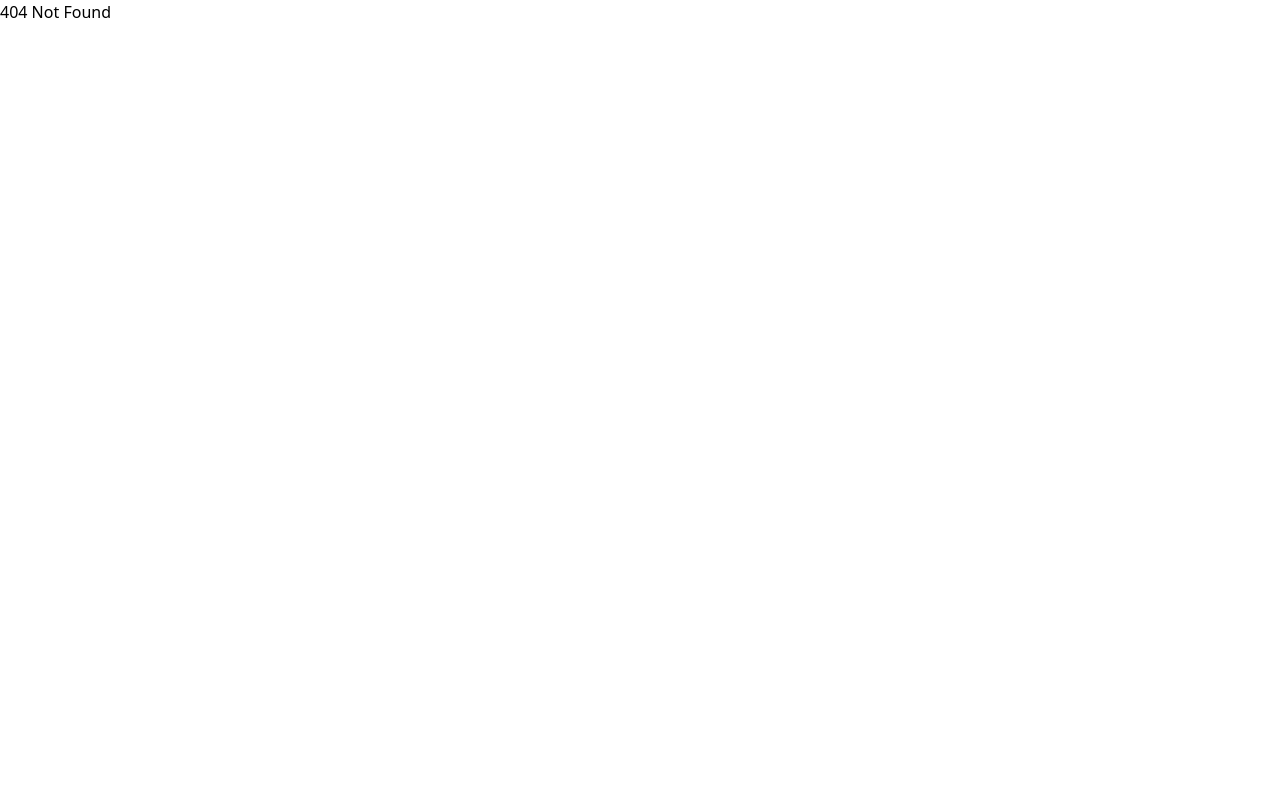
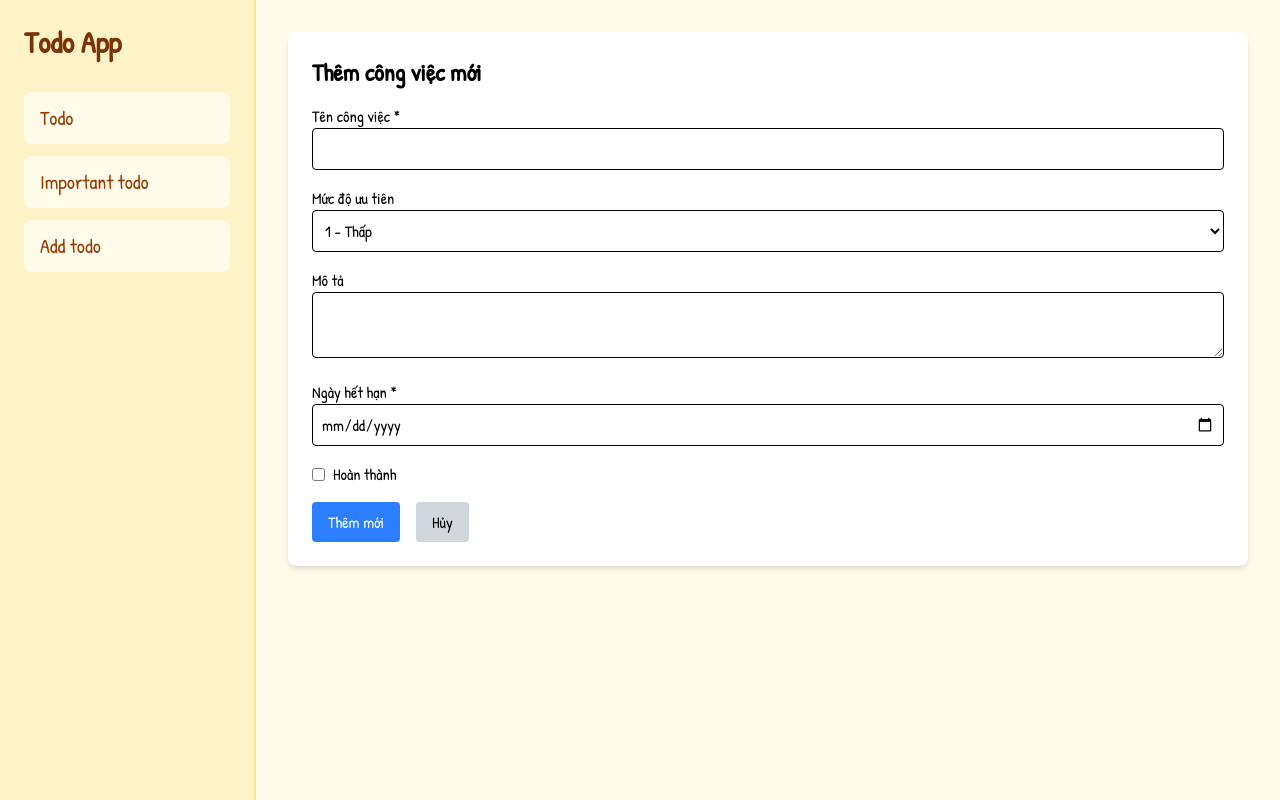
Before and after one commit to LmNgn/TodoList, a React (Vite) app in the folder TodoList/: page /todo in a window 1280 px wide. Before the commit this address had no page. Built offline with nearby package versions, Linux system fonts and the light colour scheme.

Commit message:
Task 19
- Thêm  và sửa todo trên cùng 1 component TodoForm

```diff
--- /dev/null
+++ b/TodoList/src/TodoList/TodoForm.jsx
@@ -0,0 +1,175 @@
+import { useState, useEffect } from "react";
+import { useParams, useNavigate } from "react-router-dom";
+import toast from "react-hot-toast";
+import { URL } from "../utils";
+
+const TodoForm = () => {
+  const { id } = useParams();
+  const navigate = useNavigate();
+
+  const [form, setForm] = useState({
+    name: "",
+    priority: 1,
+    description: "",
+    dueDate: "",
+    isCompleted: false,
+  });
+
+  useEffect(() => {
+    if (id) {
+      const fetchTodo = async () => {
+        try {
+          const res = await fetch(`${URL}/${id}`);
+          if (!res.ok) throw new Error("Không tìm thấy công việc");
+          const json = await res.json();
+          const data = json.data;
+          setForm({
+            name: data.name || "",
+            priority: data.priority || 1,
+            description: data.description || "",
+            dueDate: data.dueDate?.slice(0, 10) || "",
+            isCompleted: data.isCompleted || false,
+          });
+        } catch (error) {
+          toast.error(error.message);
+        }
+      };
+      fetchTodo();
+    }
+  }, [id]);
+
+  const handleChange = (e) => {
+    const { name, value, type, checked } = e.target;
+    setForm((prev) => ({
+      ...prev,
+      [name]: type === "checkbox" ? checked : value,
+    }));
+  };
+
+  const validate = () => {
+    if (!form.name.trim()) {
+      toast.error("Tên công việc không được để trống");
+      return false;
+    }
+    if (form.name.length > 80) {
+      toast.error("Tên công việc tối đa 80 ký tự");
+      return false;
+    }
+    if (!form.dueDate) {
+      toast.error("Ngày hết hạn không được để trống");
+      return false;
+    }
+    return true;
+  };
+
+  const handleSubmit = async (e) => {
+    e.preventDefault();
+    if (!validate()) return;
+
+    try {
+      const method = id ? "PUT" : "POST";
+      const endpoint = id ? `${URL}/${id}` : URL;
+
+      const res = await fetch(endpoint, {
+        method,
+        headers: { "Content-Type": "application/json" },
+        body: JSON.stringify(form),
+      });
+
+      if (!res.ok) throw new Error("Lỗi khi lưu công việc");
+
+      toast.success(id ? "Cập nhật thành công" : "Thêm mới thành công");
+      navigate("/todos"); // quay lại danh sách
+    } catch (error) {
+      toast.error(error.message);
+    }
+  };
+
+  return (
+    <form
+      onSubmit={handleSubmit}
+      className="space-y-4 bg-white p-6 rounded-lg shadow-md"
+    >
+      <h2 className="text-2xl font-bold mb-4">
+        {id ? "Chỉnh sửa công việc" : "Thêm công việc mới"}
+      </h2>
+
+      <div>
+        <label className="block font-medium">Tên công việc *</label>
+        <input
+          type="text"
+          name="name"
+          value={form.name}
+          onChange={handleChange}
+          className="w-full border p-2 rounded"
+          maxLength={80}
+          required
+        />
+      </div>
+
+      <div>
+        <label className="block font-medium">Mức độ ưu tiên</label>
+        <select
+          name="priority"
+          value={form.priority}
+          onChange={handleChange}
+          className="w-full border p-2 rounded"
+        >
+          <option value={1}>1 - Thấp</option>
+          <option value={2}>2 - Trung bình</option>
+          <option value={3}>3 - Cao</option>
+        </select>
+      </div>
+
+      <div>
+        <label className="block font-medium">Mô tả</label>
+        <textarea
+          name="description"
+          value={form.description}
+          onChange={handleChange}
+          className="w-full border p-2 rounded"
+        />
+      </div>
+
+      <div>
+        <label className="block font-medium">Ngày hết hạn *</label>
+        <input
+          type="date"
+          name="dueDate"
+          value={form.dueDate}
+          onChange={handleChange}
+          className="w-full border p-2 rounded"
+          required
+        />
+      </div>
+
+      <div className="flex items-center gap-2">
+        <input
+          type="checkbox"
+          name="isCompleted"
+          checked={form.isCompleted}
+          onChange={handleChange}
+        />
+        <label>Hoàn thành</label>
+      </div>
+
+      <div className="flex gap-4">
+        <button
+          type="submit"
+          className="px-4 py-2 bg-blue-500 text-white rounded hover:bg-blue-600"
+        >
+          {id ? "Cập nhật" : "Thêm mới"}
+        </button>
+        <button
+          type="button"
+          onClick={() => navigate("/todos")}
+          className="px-4 py-2 bg-gray-300 rounded hover:bg-gray-400"
+        >
+          Hủy
+        </button>
+      </div>
+    </form>
+  );
+};
+
+export default TodoForm;
--- a/TodoList/src/TodoList/components/TodoDetail.jsx
+++ b/TodoList/src/TodoList/components/TodoDetail.jsx
@@ -1,6 +1,6 @@
 import { useNavigate } from "react-router-dom";
 import { formatDate } from "../../utils";
-import { Eye, Trash2 } from "lucide-react";
+import { Cog, Eye, Trash2 } from "lucide-react";
 const TodoDetail = ({ todo, index }) => {
   const nav = useNavigate();
   return (
@@ -54,6 +54,12 @@ const TodoDetail = ({ todo, index }) => {
           >
             <Eye />
           </button>
+          <button
+            onClick={() => nav(`/todo/${todo._id}`)}
+            className="bg-[#dbeafe] hover:bg-[#bfdbfe] px-4 py-2 rounded note-shadow-sm handwritten text-lg transition-colors cursor-pointer"
+          >
+            <Cog />
+          </button>
           <button className="bg-[#fecaca] hover:bg-[#fca5a5] px-4 py-2 rounded note-shadow-sm handwritten text-lg transition-colors cursor-pointer">
             <Trash2 />
           </button>
--- a/TodoList/src/components/Sidebar.jsx
+++ b/TodoList/src/components/Sidebar.jsx
@@ -4,6 +4,7 @@ const Sidebar = () => {
   const links = [
     { href: "/", label: "Todo" },
     { href: "/important", label: "Important todo" },
+    { href: "/todo", label: "Add todo" },
   ];
   return (
     <aside className="w-64 bg-amber-100 min-h-screen p-6 border-r-2 border-amber-200">
--- a/TodoList/src/routes/CommonRoutes.jsx
+++ b/TodoList/src/routes/CommonRoutes.jsx
@@ -3,6 +3,8 @@ import CommonLayout from "../components/CommonLayout";
 import TodoList from "../TodoList/TodoList";
 import TodoDetail from "../TodoList/TodoDetail";
 import HighPriorityTodos from "../TodoList/HighPriorityTodos";
+
+import TodoForm from "../TodoList/TodoForm";
 
 const CommonRoutes = [
   {
@@ -13,6 +15,8 @@ const CommonRoutes = [
       { path: "todos", Component: TodoList },
       { path: "todos/:id", Component: TodoDetail },
       { path: "important", Component: HighPriorityTodos },
+      { path: "todo", Component: TodoForm },
+      { path: "todo/:id", Component: TodoForm },
     ],
   },
 ];
```
